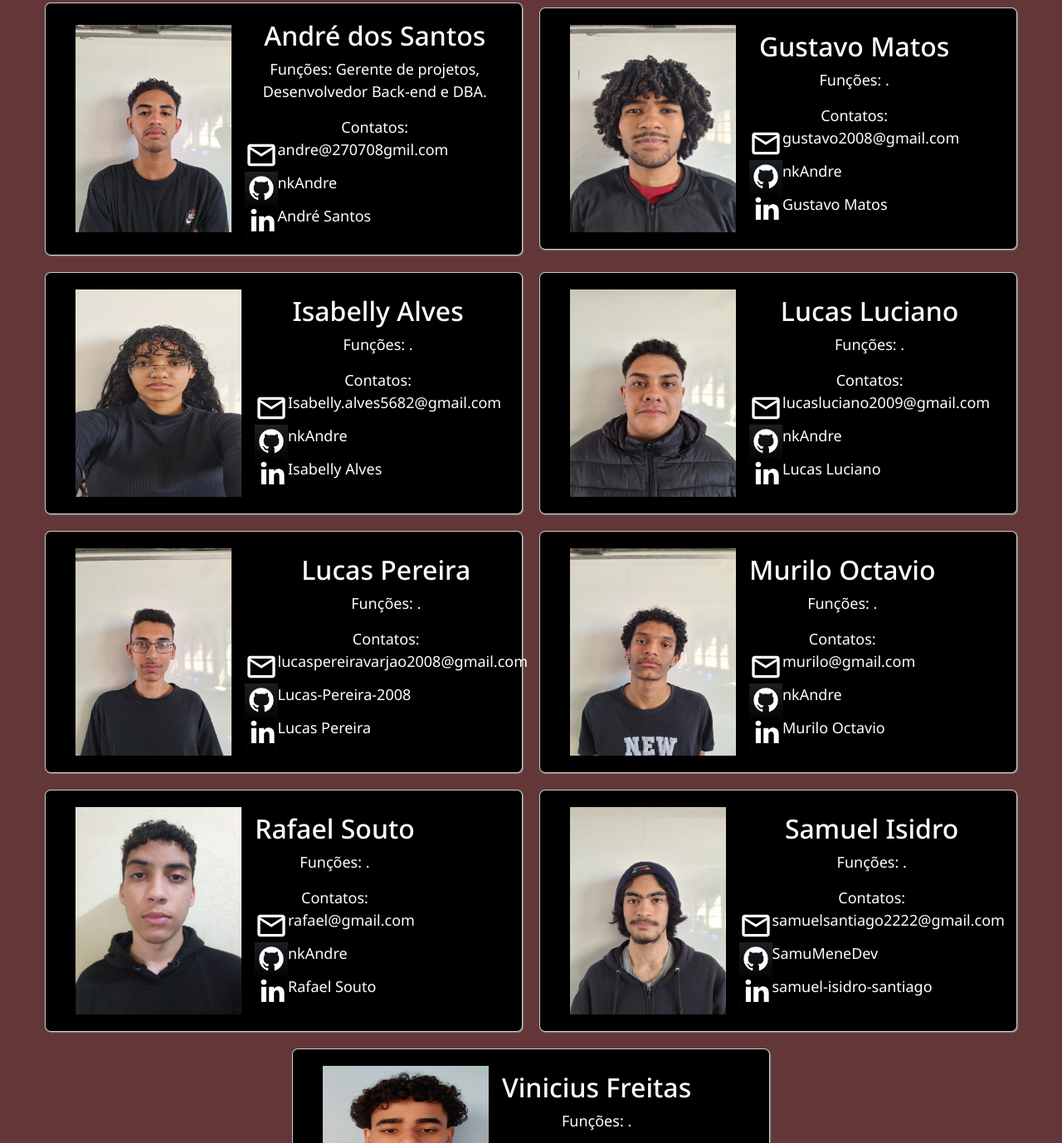
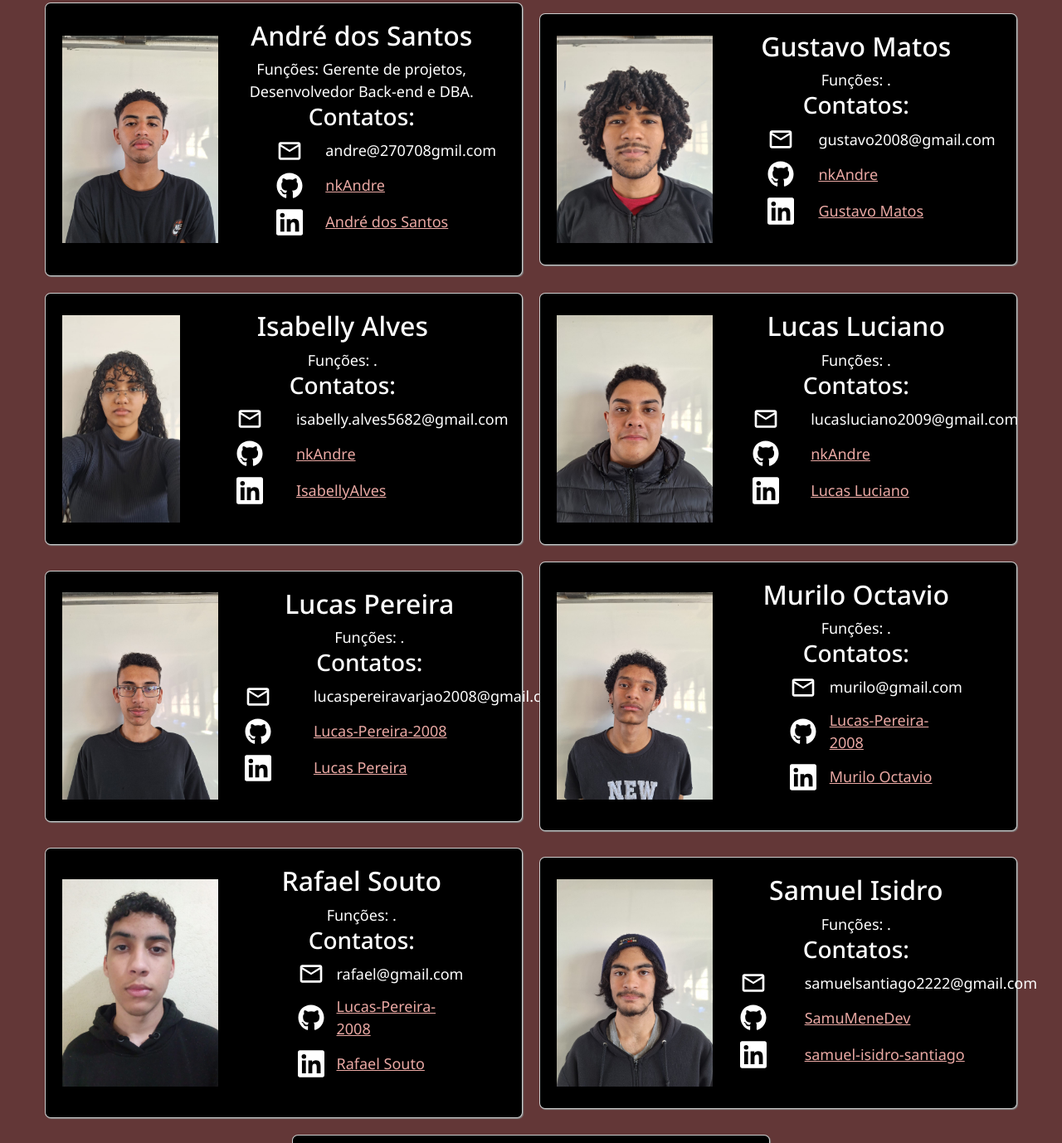
Before and after one commit to SamuMeneDev/corallus, a plain HTML site: page index.html in a window 1280 px wide. Shown: the part 1422-2800 px from the top of the page at 83% size. Drawn offline with nearby package versions, Linux system fonts and the light colour scheme.

Commit message:
Finalização componentes css fale conosco

```diff
--- a/css/components.css
+++ b/css/components.css
@@ -35,7 +35,7 @@ header {
 }
 
 .search-input {
-  border: 3px var(--primaryGelo) solid;
+  border: 2px var(--primaryGelo) solid;
   border-radius: 5px;
   display: flex;
   background-color: var(--primaryColor);
@@ -83,6 +83,59 @@ a.button-full {
   color: var(--primaryColor);
 }
 
+.headerSection {
+  display: flex;
+  justify-content: center;
+  align-items: center;
+  padding: 50px;
+  color: var(--primaryGelo);
+  background-color: var(--primaryColor);
+  /*background-image: url("../img/Juntos-InovandoBanner.png");*/
+  background-position: center;
+  font-size: medium;
+}
+.listIcon {
+  list-style-type: none;
+  & li {
+    display: grid;
+    align-items: center;
+    grid-template-columns: 25% 75%;
+    padding-left: 0px;
+    margin-bottom: 10px;
+    text-align: left;
+    & img {
+      max-width: 32px;
+    }
+    & a {
+      font-weight: 400;
+      color: var(--primaryCoralMain);
+    }
+  }
+}
+
+.cardComp {
+  display: flex;
+  flex-direction: row;
+  align-items: center;
+  text-align: center;
+
+  width: 45%;
+
+  font-size: large;
+  color: #fff;
+  transition: 500ms ease-in-out;
+  border-radius: 7px;
+
+  box-shadow: 1px 1px 1px var(--textHover);
+  padding: 20px;
+  margin: 10px;
+  border: 1px solid var(--primaryGeloHover);
+  background-color: #000000;
+  &:hover {
+    box-shadow: 1px 7px 7px 2px var(--textHover);
+  }
+}
+
 footer {
   display: flex;
   flex-direction: column;
@@ -103,23 +156,6 @@ footer {
     a {
       max-height: 150px;
     }
-    & ul {
-      list-style-type: none;
-      & li {
-        display: grid;
-        align-items: center;
-        grid-template-columns: 40% 60%;
-        padding-left: 0px;
-        margin-bottom: 10px;
-        & img {
-          max-width: 32px;
-        }
-        & a {
-          font-weight: 400;
-          color: var(--primaryCoralMain);
-        }
-      }
-    }
   }
   .siga-nos {
     & a,
--- a/css/style.css
+++ b/css/style.css
@@ -111,7 +111,7 @@ main {
 
 /*MOD Lucas P.*/
 
-.contentFaleConosco {
+.headerSection {
   display: flex;
   justify-content: center;
   align-items: center;
@@ -133,43 +133,13 @@ main {
   align-items: center;
   justify-content: center;
 }
-.cardMember {
-  display: flex;
-  flex-direction: row;
-  align-items: center;
-  text-align: center;
 
-  width: 45%;
-
-  font-size: large;
-  color: #fff;
-  transition: 500ms ease-in-out;
-  border-radius: 7px;
-
-  box-shadow: 1px 1px 1px var(--textHover);
-  padding: 20px;
-  margin: 10px;
-  border: 1px solid var(--primaryGeloHover);
-  background-color: #000000;
-  &:hover {
-    box-shadow: 1px 7px 7px 2px var(--textHover);
-  }
-}
 .imgMember {
   height: 250px;
-  width: 200px;
-  margin-inline: 16px;
-}
-.contatoTitle {
-  margin: 0;
 }
 .contato {
+  width: 100%;
   display: flex;
-  text-align: left;
-  width: 90%;
-  margin: 0;
+  align-items: center;
+  flex-direction: column;
 }
-.iconContato {
-  height: 40px;
-  width: 40px;
-}
--- a/index.html
+++ b/index.html
@@ -126,179 +126,130 @@
     </main>
 
     <main>
-      <section class="contentFaleConosco">
+      <section class="headerSection">
         <h1>Fale Conosco</h1>
       </section>
 
       <section class="membros">
-        <div class="cardMember">
+        <div class="cardComp">
           <img class="imgMember" src="img/membros/andre.jpeg" />
-          <div>
+          <div class="contato">
             <h2>André dos Santos</h2>
-            <p>Funções: Gerente de projetos, Desenvolvedor Back-end e DBA.</p>
-            <p class="contatoTitle">Contatos:</p>
-            <p class="contato">
-              <img src="img/icons/email.svg" />andre@270708gmil.com
-            </p>
-            <p class="contato">
-              <img class="iconContato" src="img/icons/githubIcon.png" />nkAndre
-            </p>
-            <p class="contato">
-              <img class="iconContato" src="img/icons/linkedIn.png" />André
-              Santos
-            </p>
+            <span
+              >Funções: Gerente de projetos, Desenvolvedor Back-end e DBA.</span
+            >
+            <h3 class="contatoTitle">Contatos:</h3>
+            <ul class="listIcon">
+              <li><img src="./img/icons/email.svg" /> andre@270708gmil.com</li>
+              <li><img src="./img/icons/github.svg" alt=""><a href="">nkAndre</a></li>
+              <li><img src="./img/icons/linkedin.svg" /> <a href="">André dos Santos</a></li>
+            </ul>
           </div>
         </div>
-        <div class="cardMember">
+        <div class="cardComp">
           <img class="imgMember" src="img/membros/gustavo.jpeg" />
-          <div>
+          <div class="contato">
             <h2>Gustavo Matos</h2>
-            <p>Funções: .</p>
-            <p class="contatoTitle">Contatos:</p>
-            <p class="contato">
-              <img src="img/icons/email.svg" />gustavo2008@gmail.com
-            </p>
-            <p class="contato">
-              <img class="iconContato" src="img/icons/githubIcon.png" />nkAndre
-            </p>
-            <p class="contato">
-              <img class="iconContato" src="img/icons/linkedIn.png" />Gustavo
-              Matos
-            </p>
+            <span>Funções: .</span>
+            <h3 class="contatoTitle">Contatos:</h3>
+            <ul class="listIcon">
+              <li><img src="./img/icons/email.svg" /> gustavo2008@gmail.com</li>
+              <li><img src="./img/icons/github.svg" alt=""><a href="">nkAndre</a></li>
+              <li><img src="./img/icons/linkedin.svg" /> <a href="">Gustavo Matos</a></li>
+            </ul>
           </div>
         </div>
-        <div class="cardMember">
+        <div class="cardComp">
           <img class="imgMember" src="img/membros/isabelly.jpeg" />
-          <div>
+          <div class="contato">
             <h2>Isabelly Alves</h2>
-            <p>Funções: .</p>
-            <p class="contatoTitle">Contatos:</p>
-            <p class="contato">
-              <img src="img/icons/email.svg" />Isabelly.alves5682@gmail.com
-            </p>
-            <p class="contato">
-              <img class="iconContato" src="img/icons/githubIcon.png" />nkAndre
-            </p>
-            <p class="contato">
-              <img class="iconContato" src="img/icons/linkedIn.png" />Isabelly
-              Alves
-            </p>
+            <span>Funções: .</span>
+            <h3 class="contatoTitle">Contatos:</h3>
+            <ul class="listIcon">
+              <li><img src="./img/icons/email.svg" /> isabelly.alves5682@gmail.com</li>
+              <li><img src="./img/icons/github.svg" alt=""><a href="">nkAndre</a></li>
+              <li><img src="./img/icons/linkedin.svg" /> <a href="">IsabellyAlves</a></li>
+            </ul>
           </div>
         </div>
-        <div class="cardMember">
+        <div class="cardComp">
           <img class="imgMember" src="img/membros/lucasLuciano.jpeg" />
-          <div>
+          <div class="contato">
             <h2>Lucas Luciano</h2>
-            <p>Funções: .</p>
-            <p class="contatoTitle">Contatos:</p>
-            <p class="contato">
-              <img src="img/icons/email.svg" />lucasluciano2009@gmail.com
-            </p>
-            <p class="contato">
-              <img class="iconContato" src="img/icons/githubIcon.png" />nkAndre
-            </p>
-            <p class="contato">
-              <img class="iconContato" src="img/icons/linkedIn.png" />Lucas
-              Luciano
-            </p>
+            <span>Funções: .</span>
+            <h3 class="contatoTitle">Contatos:</h3>
+            <ul class="listIcon">
+              <li><img src="./img/icons/email.svg" /> lucasluciano2009@gmail.com</li>
+              <li><img src="./img/icons/github.svg" alt=""><a href="">nkAndre</a></li>
+              <li><img src="./img/icons/linkedin.svg" /> <a href="">Lucas Luciano</a></li>
+            </ul>
           </div>
         </div>
-        <div class="cardMember">
+        <div class="cardComp">
           <img class="imgMember" src="img/membros/lucasPereira.jpeg" />
-          <div>
+          <div class="contato">
             <h2>Lucas Pereira</h2>
-            <p>Funções: .</p>
-            <p class="contatoTitle">Contatos:</p>
-            <p class="contato">
-              <img src="img/icons/email.svg" />lucaspereiravarjao2008@gmail.com
-            </p>
-            <p class="contato">
-              <img
-                class="iconContato"
-                src="img/icons/githubIcon.png"
-              />Lucas-Pereira-2008
-            </p>
-            <p class="contato">
-              <img class="iconContato" src="img/icons/linkedIn.png" />Lucas
-              Pereira
-            </p>
+            <span>Funções: .</span>
+            <h3 class="contatoTitle">Contatos:</h3>
+
+            <ul class="listIcon">
+              <li><img src="./img/icons/email.svg" /> lucaspereiravarjao2008@gmail.com</li>
+              <li><img src="./img/icons/github.svg" alt=""><a href="">Lucas-Pereira-2008</a></li>
+              <li><img src="./img/icons/linkedin.svg" /> <a href="">Lucas Pereira</a></li>
+            </ul>
           </div>
         </div>
-        <div class="cardMember">
+        <div class="cardComp">
           <img class="imgMember" src="img/membros/murilo.jpeg" />
-          <div>
+          <div class="contato">
             <h2>Murilo Octavio</h2>
-            <p>Funções: .</p>
-            <p class="contatoTitle">Contatos:</p>
-            <p class="contato">
-              <img src="img/icons/email.svg" />murilo@gmail.com
-            </p>
-            <p class="contato">
-              <img class="iconContato" src="img/icons/githubIcon.png" />nkAndre
-            </p>
-            <p class="contato">
-              <img class="iconContato" src="img/icons/linkedIn.png" />Murilo
-              Octavio
-            </p>
+            <span>Funções: .</span>
+            <h3 class="contatoTitle">Contatos:</h3>
+
+            <ul class="listIcon">
+              <li><img src="./img/icons/email.svg" /> murilo@gmail.com</li>
+              <li><img src="./img/icons/github.svg" alt=""><a href="">Lucas-Pereira-2008</a></li>
+              <li><img src="./img/icons/linkedin.svg" /> <a href="">Murilo Octavio</a></li>
+            </ul>
           </div>
         </div>
-        <div class="cardMember">
+        <div class="cardComp">
           <img class="imgMember" src="img/membros/rafael.jpeg" />
-          <div>
+          <div class="contato">
             <h2>Rafael Souto</h2>
-            <p>Funções: .</p>
-            <p class="contatoTitle">Contatos:</p>
-            <p class="contato">
-              <img src="img/icons/email.svg" />rafael@gmail.com
-            </p>
-            <p class="contato">
-              <img class="iconContato" src="img/icons/githubIcon.png" />nkAndre
-            </p>
-            <p class="contato">
-              <img class="iconContato" src="img/icons/linkedIn.png" />Rafael
-              Souto
-            </p>
+            <span>Funções: .</span>
+            <h3 class="contatoTitle">Contatos:</h3>
+            <ul class="listIcon">
+              <li><img src="./img/icons/email.svg" /> rafael@gmail.com</li>
+              <li><img src="./img/icons/github.svg" alt=""><a href="">Lucas-Pereira-2008</a></li>
+              <li><img src="./img/icons/linkedin.svg" /> <a href="">Rafael Souto</a></li>
+            </ul>
           </div>
         </div>
-        <div class="cardMember">
+        <div class="cardComp">
           <img class="imgMember" src="img/membros/samuel.jpeg" />
-          <div>
+          <div class="contato">
             <h2>Samuel Isidro</h2>
-            <p>Funções: .</p>
-            <p class="contatoTitle">Contatos:</p>
-            <p class="contato">
-              <img src="img/icons/email.svg" />samuelsantiago2222@gmail.com
-            </p>
-            <p class="contato">
-              <img
-                class="iconContato"
-                src="img/icons/githubIcon.png"
-              />SamuMeneDev
-            </p>
-            <p class="contato">
-              <img
-                class="iconContato"
-                src="img/icons/linkedIn.png"
-              />samuel-isidro-santiago
-            </p>
+            <span>Funções: .</span>
+            <h3 class="contatoTitle">Contatos:</h3>
+            <ul class="listIcon">
+              <li><img src="./img/icons/email.svg" /> samuelsantiago2222@gmail.com</li>
+              <li><img src="./img/icons/github.svg" alt=""><a href="">SamuMeneDev</a></li>
+              <li><img src="./img/icons/linkedin.svg" /> <a href="">samuel-isidro-santiago</a></li>
+            </ul>
           </div>
         </div>
-        <div class="cardMember">
+        <div class="cardComp">
           <img class="imgMember" src="img/membros/vinicius.jpeg" />
-          <div>
+          <div class="contato">
             <h2>Vinicius Freitas</h2>
-            <p>Funções: .</p>
-            <p class="contatoTitle">Contatos:</p>
-            <p class="contato">
-              <img src="img/icons/email.svg" />vinicius@gmail.com
-            </p>
-            <p class="contato">
-              <img class="iconContato" src="img/icons/githubIcon.png" />nkAndre
-            </p>
-            <p class="contato">
-              <img class="iconContato" src="img/icons/linkedIn.png" />Vinicius
-              Freitas
-            </p>
+            <span>Funções: .</span>
+            <h3 class="contatoTitle">Contatos:</h3>
+            <ul class="listIcon">
+              <li><img src="./img/icons/email.svg" /> vinicius@gmail.com</li>
+              <li><img src="./img/icons/github.svg" alt=""><a href="">SamuMeneDev</a></li>
+              <li><img src="./img/icons/linkedin.svg" /> <a href="">Vinicius Freitas</a></li>
+            </ul>
           </div>
         </div>
       </section>
@@ -311,7 +262,7 @@
       <div class="footer-content">
         <div>
           <h2>Precisa de Suporte?</h2>
-          <ul>
+          <ul class="listIcon">
             <li><img src="img/icons/x.svg" alt="Twitter" /> Corallus.x</li>
             <li>
               <img src="img/icons/email.svg" alt="email" /> corallus@gmail.com
```
Also changed, not shown: img/icons/github.svg (added), img/icons/linkedin.svg (added).
